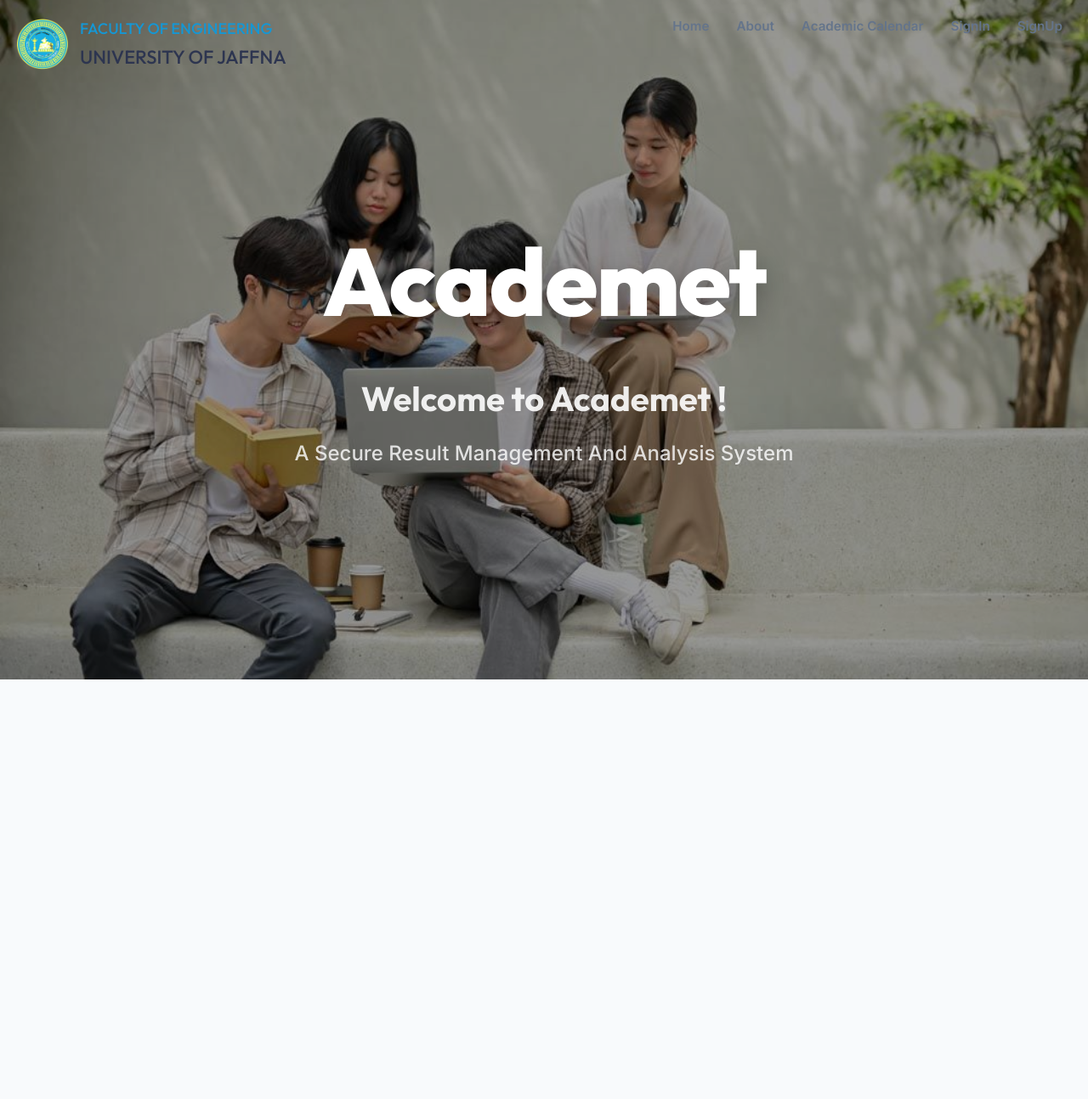
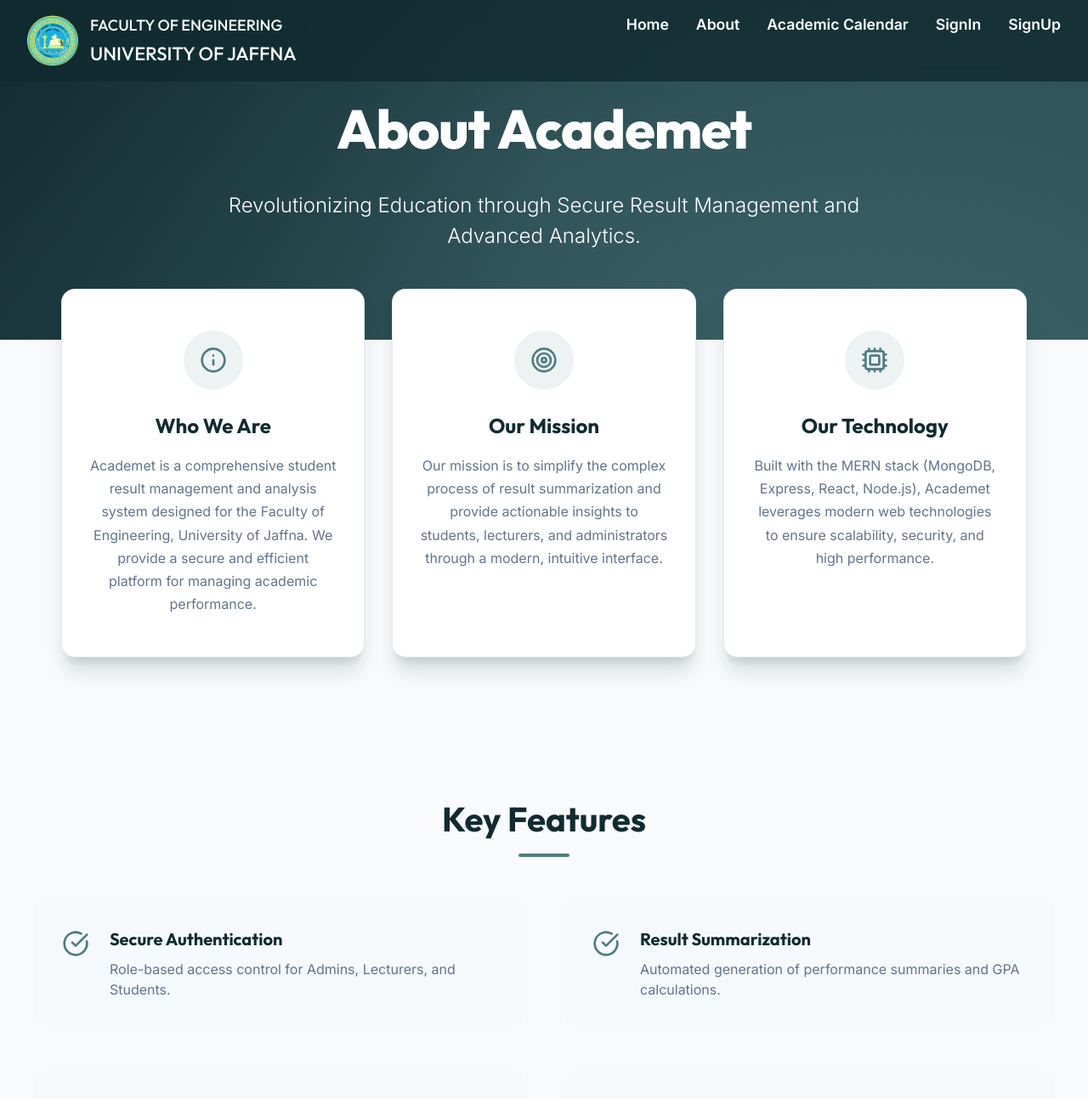
Before and after one commit to KKPremarathna/student-result-summarization-system, a React (Create React App) app in the folder client/: page /about in a window 1280 px wide. Before the commit this address led to /. Shown: the top 1294 px of the page at 85% size. Before the commit the page ends 800 px from the top, so only its background shows below. Built offline with nearby package versions, Linux system fonts and the light colour scheme; no server answers.

Commit message:
add about page

```diff
--- a/client/src/App.jsx
+++ b/client/src/App.jsx
@@ -4,6 +4,7 @@ import "./styles/global.css";
 import Home from "./pages/home";
 import SignIn from "./pages/signIn";
 import SignUp from "./pages/signUp";
+import About from "./pages/About";
 
 // Admin Pages
 import AdminHome from "./pages/AdminHome";
@@ -60,6 +61,7 @@ function App() {
       <Routes>
         <Route path="/" element={<Home />} />
         <Route path="/home" element={<Home />} />
+        <Route path="/about" element={<About />} />
 
         {/* Auth Routes */}
         <Route path="/signin" element={<SignIn />} />
--- /dev/null
+++ b/client/src/pages/About.jsx
@@ -0,0 +1,109 @@
+import React from "react";
+import HomeNavbar from "../components/HomeNavbar";
+import "../styles/About.css";
+import { Info, Target, Cpu, CheckCircle } from "lucide-react";
+
+const About = () => {
+  return (
+    <div className="about-page">
+      <HomeNavbar />
+
+      <main className="about-content">
+        {/* Hero Section */}
+        <section className="about-hero">
+          <div className="hero-overlay"></div>
+          <div className="container">
+            <h1 className="animate-fade-in">About Academet</h1>
+            <p className="animate-slide-up">
+              Revolutionizing Education through Secure Result Management and Advanced Analytics.
+            </p>
+          </div>
+        </section>
+
+        {/* Info Cards */}
+        <section className="about-info container">
+          <div className="info-grid">
+            <div className="info-card animate-fade-in-up" style={{ animationDelay: "0.1s" }}>
+              <div className="icon-wrapper">
+                <Info className="info-icon" />
+              </div>
+              <h3>Who We Are</h3>
+              <p>
+                Academet is a comprehensive student result management and analysis system designed for the Faculty of Engineering, University of Jaffna. We provide a secure and efficient platform for managing academic performance.
+              </p>
+            </div>
+
+            <div className="info-card animate-fade-in-up" style={{ animationDelay: "0.2s" }}>
+              <div className="icon-wrapper">
+                <Target className="info-icon" />
+              </div>
+              <h3>Our Mission</h3>
+              <p>
+                Our mission is to simplify the complex process of result summarization and provide actionable insights to students, lecturers, and administrators through a modern, intuitive interface.
+              </p>
+            </div>
+
+            <div className="info-card animate-fade-in-up" style={{ animationDelay: "0.3s" }}>
+              <div className="icon-wrapper">
+                <Cpu className="info-icon" />
+              </div>
+              <h3>Our Technology</h3>
+              <p>
+                Built with the MERN stack (MongoDB, Express, React, Node.js), Academet leverages modern web technologies to ensure scalability, security, and high performance.
+              </p>
+            </div>
+          </div>
+        </section>
+
+        {/* Key Features Section */}
+        <section className="features-section container">
+          <h2 className="section-title">Key Features</h2>
+          <div className="features-list">
+            <div className="feature-item">
+              <CheckCircle className="feature-icon" />
+              <div>
+                <h4>Secure Authentication</h4>
+                <p>Role-based access control for Admins, Lecturers, and Students.</p>
+              </div>
+            </div>
+            <div className="feature-item">
+              <CheckCircle className="feature-icon" />
+              <div>
+                <h4>Result Summarization</h4>
+                <p>Automated generation of performance summaries and GPA calculations.</p>
+              </div>
+            </div>
+            <div className="feature-item">
+              <CheckCircle className="feature-icon" />
+              <div>
+                <h4>Interactive Dashboards</h4>
+                <p>Visual representation of results using dynamic charts and graphs.</p>
+              </div>
+            </div>
+            <div className="feature-item">
+              <CheckCircle className="feature-icon" />
+              <div>
+                <h4>Complaint Management</h4>
+                <p>Integrated system for students to raise concerns about their results.</p>
+              </div>
+            </div>
+          </div>
+        </section>
+
+        {/* Vision Statement */}
+        <section className="vision-banner">
+          <div className="container">
+            <h2>Empowering academic excellence through data-driven decisions.</h2>
+          </div>
+        </section>
+      </main>
+
+      {/* Basic Footer */}
+      <footer className="simple-footer">
+        <p>© {new Date().getFullYear()} Faculty of Engineering, University of Jaffna. All rights reserved.</p>
+      </footer>
+    </div>
+  );
+};
+
+export default About;
--- /dev/null
+++ b/client/src/styles/About.css
@@ -0,0 +1,283 @@
+.about-page {
+  min-height: 100vh;
+  background-color: var(--bg-main);
+  color: var(--text-main);
+  overflow-x: hidden;
+}
+
+/* Ensure HomeNavbar behaves well on About page */
+.about-page .home-navbar {
+  position: fixed;
+  top: 0;
+  left: 0;
+  right: 0;
+  padding: 1rem 2rem;
+  background: rgba(17, 43, 48, 0.8);
+  backdrop-filter: blur(10px);
+  z-index: 1000;
+  transition: all 0.3s ease;
+}
+
+.about-content {
+  padding-top: 0;
+}
+
+/* Hero Section */
+.about-hero {
+  position: relative;
+  height: 50vh;
+  min-height: 400px;
+  display: flex;
+  align-items: center;
+  justify-content: center;
+  text-align: center;
+  background: linear-gradient(135deg, var(--bg-dark) 0%, var(--primary) 100%);
+  color: white;
+  padding: 0 20px;
+}
+
+.hero-overlay {
+  position: absolute;
+  top: 0;
+  left: 0;
+  right: 0;
+  bottom: 0;
+  background: radial-gradient(circle at center, transparent 0%, rgba(17, 43, 48, 0.4) 100%);
+}
+
+.about-hero .container {
+  z-index: 1;
+}
+
+.about-hero h1 {
+  font-size: 4rem;
+  font-weight: 800;
+  margin-bottom: 1.5rem;
+  letter-spacing: -1px;
+}
+
+.about-hero p {
+  font-size: 1.5rem;
+  max-width: 800px;
+  margin: 0 auto;
+  opacity: 0.9;
+  font-weight: 300;
+}
+
+/* Container */
+.container {
+  max-width: 1200px;
+  margin: 0 auto;
+  padding: 0 2rem;
+}
+
+/* Info Cards */
+.about-info {
+  margin-top: -60px;
+  position: relative;
+  z-index: 2;
+  margin-bottom: 5rem;
+}
+
+.info-grid {
+  display: grid;
+  grid-template-columns: repeat(auto-fit, minmax(300px, 1fr));
+  gap: 2rem;
+}
+
+.info-card {
+  background: var(--bg-card);
+  padding: 3rem 2rem;
+  border-radius: var(--radius-md);
+  box-shadow: var(--shadow-xl);
+  border: var(--border-light);
+  transition: all var(--transition-normal);
+  text-align: center;
+}
+
+.info-card:hover {
+  transform: translateY(-10px);
+  box-shadow: var(--shadow-glow);
+  border-color: var(--primary-light);
+}
+
+.icon-wrapper {
+  width: 70px;
+  height: 70px;
+  background: rgba(79, 124, 130, 0.1);
+  border-radius: 50%;
+  display: flex;
+  align-items: center;
+  justify-content: center;
+  margin: 0 auto 1.5rem;
+  color: var(--primary);
+  transition: all var(--transition-normal);
+}
+
+.info-card:hover .icon-wrapper {
+  background: var(--primary);
+  color: white;
+  transform: rotate(360deg);
+}
+
+.info-icon {
+  width: 32px;
+  height: 32px;
+}
+
+.info-card h3 {
+  font-size: 1.5rem;
+  margin-bottom: 1rem;
+  color: var(--bg-dark);
+}
+
+.info-card p {
+  color: var(--text-muted);
+  line-height: 1.7;
+}
+
+/* Features Section */
+.features-section {
+  padding: 5rem 0;
+}
+
+.section-title {
+  text-align: center;
+  font-size: 2.5rem;
+  margin-bottom: 4rem;
+  color: var(--bg-dark);
+  position: relative;
+}
+
+.section-title::after {
+  content: '';
+  position: absolute;
+  bottom: -15px;
+  left: 50%;
+  transform: translateX(-50%);
+  width: 60px;
+  height: 4px;
+  background: var(--primary);
+  border-radius: 2px;
+}
+
+.features-list {
+  display: grid;
+  grid-template-columns: repeat(auto-fit, minmax(450px, 1fr));
+  gap: 3rem;
+}
+
+.feature-item {
+  display: flex;
+  gap: 1.5rem;
+  padding: 2rem;
+  background: rgba(184, 227, 233, 0.05);
+  border-radius: var(--radius-md);
+  border: 1px solid transparent;
+  transition: all var(--transition-normal);
+}
+
+.feature-item:hover {
+  background: white;
+  border-color: rgba(79, 124, 130, 0.2);
+  box-shadow: var(--shadow-md);
+}
+
+.feature-icon {
+  flex-shrink: 0;
+  width: 32px;
+  height: 32px;
+  color: var(--primary);
+  margin-top: 4px;
+}
+
+.feature-item h4 {
+  font-size: 1.25rem;
+  margin-bottom: 0.5rem;
+  color: var(--bg-dark);
+}
+
+.feature-item p {
+  color: var(--text-muted);
+}
+
+/* Vision Banner */
+.vision-banner {
+  background-color: var(--bg-dark);
+  padding: 6rem 0;
+  color: white;
+  text-align: center;
+  margin-top: 5rem;
+}
+
+.vision-banner h2 {
+  font-size: 2.5rem;
+  font-weight: 300;
+  max-width: 900px;
+  margin: 0 auto;
+  line-height: 1.4;
+  font-style: italic;
+}
+
+/* Footer */
+.simple-footer {
+  padding: 4rem 0;
+  text-align: center;
+  color: var(--text-muted);
+  font-size: 0.9rem;
+}
+
+.about-page .home-navbar__links a {
+  color: white;
+  font-size: 1.1rem;
+}
+
+.about-page .home-navbar__text h1,
+.about-page .home-navbar__text h2 {
+  color: white;
+}
+
+/* Animations */
+.animate-fade-in {
+  animation: fadeIn 1s ease-out forwards;
+}
+
+.animate-slide-up {
+  animation: slideInUp 1s ease-out forwards;
+}
+
+.animate-fade-in-up {
+  opacity: 0;
+  animation: fadeInUp 0.8s ease-out forwards;
+}
+
+@keyframes fadeIn {
+  from { opacity: 0; }
+  to { opacity: 1; }
+}
+
+@keyframes slideInUp {
+  from { opacity: 0; transform: translateY(30px); }
+  to { opacity: 1; transform: translateY(0); }
+}
+
+@keyframes fadeInUp {
+  from { opacity: 0; transform: translateY(20px); }
+  to { opacity: 1; transform: translateY(0); }
+}
+
+/* Responsive */
+@media (max-width: 768px) {
+  .about-hero h1 {
+    font-size: 2.5rem;
+  }
+  .about-hero p {
+    font-size: 1.1rem;
+  }
+  .features-list {
+    grid-template-columns: 1fr;
+  }
+  .vision-banner h2 {
+    font-size: 1.8rem;
+  }
+}
```
Also changed, not shown: 1 other file (tests, documents, lock files or other folders).
